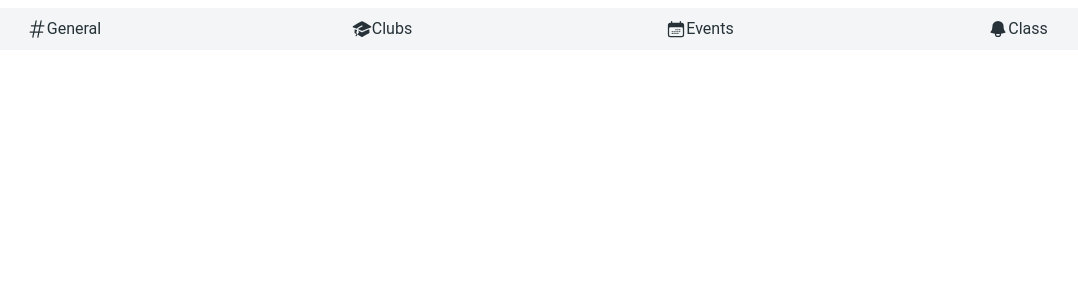
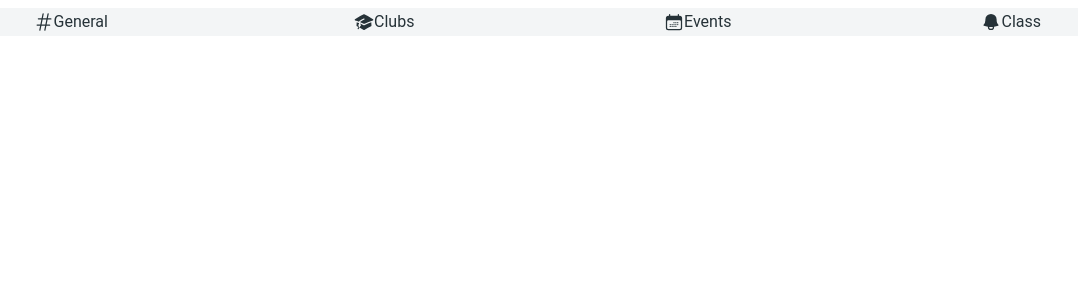
Before and after one commit to Helinaz27/Academix, a React (Vite) app: page / in a window 1280 px wide. Shown: the top 300 px of the page, without its empty margins (99-1177 px from the left). Built offline with nearby package versions, Linux system fonts and the light colour scheme.

Commit message:
sticky-postfilter-navbar

```diff
--- a/src/component/General-post/Postdetail.jsx
+++ b/src/component/General-post/Postdetail.jsx
@@ -62,7 +62,7 @@ function Postdetail({ open, handleOpen, isFavorite, handleIsFavorite }) {
             </IconButton>
           </div>
         </DialogHeader>
-        <DialogBody className="flex gap-1">
+        <DialogBody className="grid grid-cols-2 gap-">
           <Card className="w-full">
             <img
               alt="nature"
--- a/src/component/General-post/Postfilter.jsx
+++ b/src/component/General-post/Postfilter.jsx
@@ -46,6 +46,7 @@ import {
   TabsHeader,
   TabsBody,
   Tab,
+  Navbar,
   TabPanel,
 } from "@material-tailwind/react";
 import {
@@ -86,8 +87,10 @@ function Postfilter() {
     },
   ];
   return (
-    <Tabs value="dashboard" className="mt-2">
-      <TabsHeader>
+    <Tabs value="dashboard" className="mt-2 overflow-hidden">
+      <div className="-m-6 max-h-[768px] w-[calc(100%+48px)] overflow-scroll">
+        <Navbar className="sticky top-0 z-10 h-max max-w-full px-4 py-2 lg:px-8 lg:py-4">
+          <TabsHeader className="">
             {data.map(({ label, value, icon }) => (
               <Tab key={value} value={value}>
                 <div className="flex items-center gap-0">
@@ -97,6 +100,7 @@ function Postfilter() {
               </Tab>
             ))}
           </TabsHeader>
+        </Navbar>
         <TabsBody>
           {data.map(({ value, desc }) => (
             <TabPanel key={value} value={value}>
@@ -104,6 +108,7 @@ function Postfilter() {
             </TabPanel>
           ))}
         </TabsBody>
+      </div>
     </Tabs>
   );
 }
--- a/src/component/General-post/Posts.jsx
+++ b/src/component/General-post/Posts.jsx
@@ -7,7 +7,7 @@ import {
   Textarea,
 } from "@material-tailwind/react";
 import { UserIcon } from "@heroicons/react/24/outline";
-import { HeartIcon, BookmarkIcon } from "@heroicons/react/24/outline";
+import { HeartIcon, ArrowDownCircleIcon } from "@heroicons/react/24/outline";
 import ChatBubbleOvalLeftEllipsisIcon from "@heroicons/react/24/outline/ChatBubbleOvalLeftEllipsisIcon";
 import ExclamationCircleIcon from "@heroicons/react/24/outline/ExclamationCircleIcon";
 import Postdetail from "./Postdetail";
@@ -64,7 +64,7 @@ function Posts() {
                 variant="text"
                 className="rounded-full"
               >
-                <BookmarkIcon class="h-6 w-6 float-right" />
+                <ArrowDownCircleIcon class="h-6 w-6 float-right" />
               </IconButton>
             </div>
             <div className="flex mt-5">
@@ -184,7 +184,7 @@ function Posts() {
                 variant="text"
                 className="rounded-full"
               >
-                <BookmarkIcon class="h-6 w-6 float-right" />
+                <ArrowDownCircleIcon class="h-6 w-6 float-right" />
               </IconButton>
             </div>
             <div className="flex mt-5">
--- a/src/component/General-post/Reportpopup.jsx
+++ b/src/component/General-post/Reportpopup.jsx
@@ -33,7 +33,7 @@ function Reportpopup({ report, handleReport }) {
             close
           </Button>
           <Button variant="gradient" onClick={handleReport}>
-            Report
+            proced
           </Button>
         </DialogFooter>
       </Dialog>
```
Lines whose indentation alone changed are shown as unchanged.
